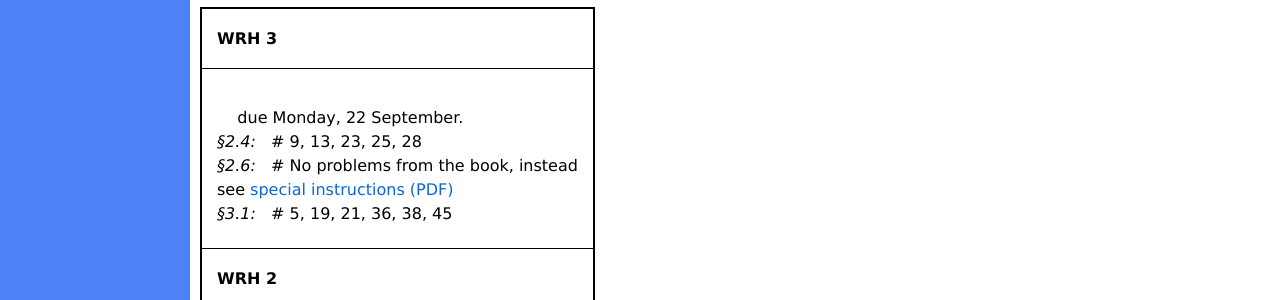
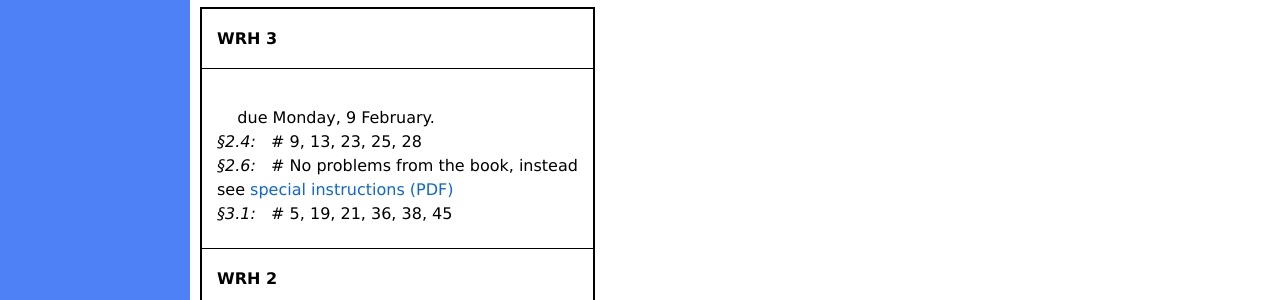
Before and after one commit to blackcurrantpi/ode, a Jekyll site: the page built from homework.md, in a window 1280 px wide and 1034 px high. Shown: the part 308-608 px from the top of the window. Built offline with Jekyll 4.4.1, drawn with Linux system fonts in a browser that asks for light colours.

Commit message:
fix wrh 3

```diff
--- a/_data/homework.yml
+++ b/_data/homework.yml
@@ -88,7 +88,7 @@ homework:
 
 
 - name: WRH 3
-- due: Monday, 22 September
+- due: Monday, 9 February
   sections:
   - section: 2.4
     problems: 9, 13, 23, 25, 28
```
Also changed, not shown: 2 other files.
